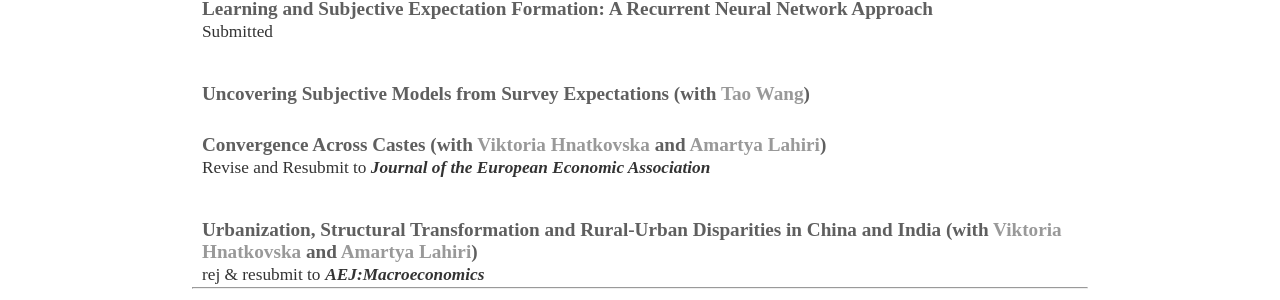
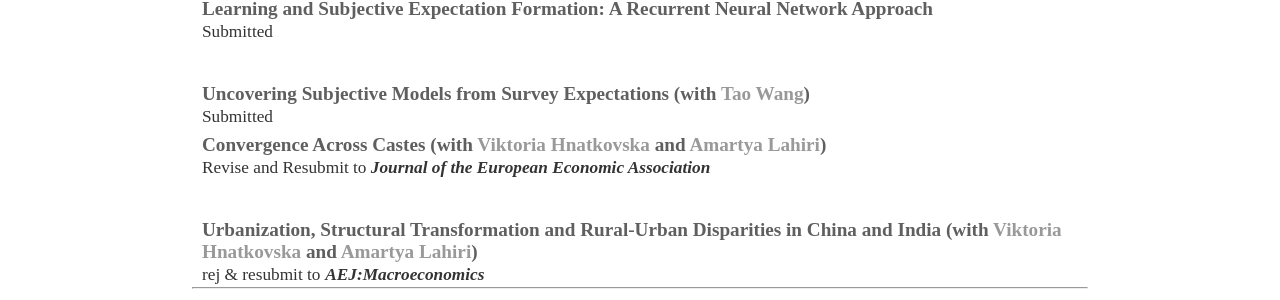
Before and after one commit to sevhou/sevhou.github.io, a Jekyll site: the page built from research/index.html, in a window 1280 px wide. Shown: the part 882-1182 px from the top of the page. Built offline with Jekyll 4.4.1, drawn with Linux system fonts in a browser that asks for light colours.

Commit message:
Update index.html

```diff
--- a/research/index.html
+++ b/research/index.html
@@ -63,7 +63,8 @@ title: Research
       </div>
     </div>
 
-    <br><h2 type="button" class="slide-toggle">Uncovering Subjective Models from Survey Expectations (with <a href="https://taowangecon.github.io/">Tao Wang</a>)</h2>
+    <br><h2 type="button" class="slide-toggle">Uncovering Subjective Models from Survey Expectations (with <a href="https://taowangecon.github.io/">Tao Wang</a>)<br>
+		<pubf>Submitted</pubf></h2>
     <div class="box">
         <div class="box-inner">Households perceive macroeconomic variables to move together in a way different
 		from the patterns seen in their realizations, professionals' forecasts, and the standard macroeconomic models.
```
